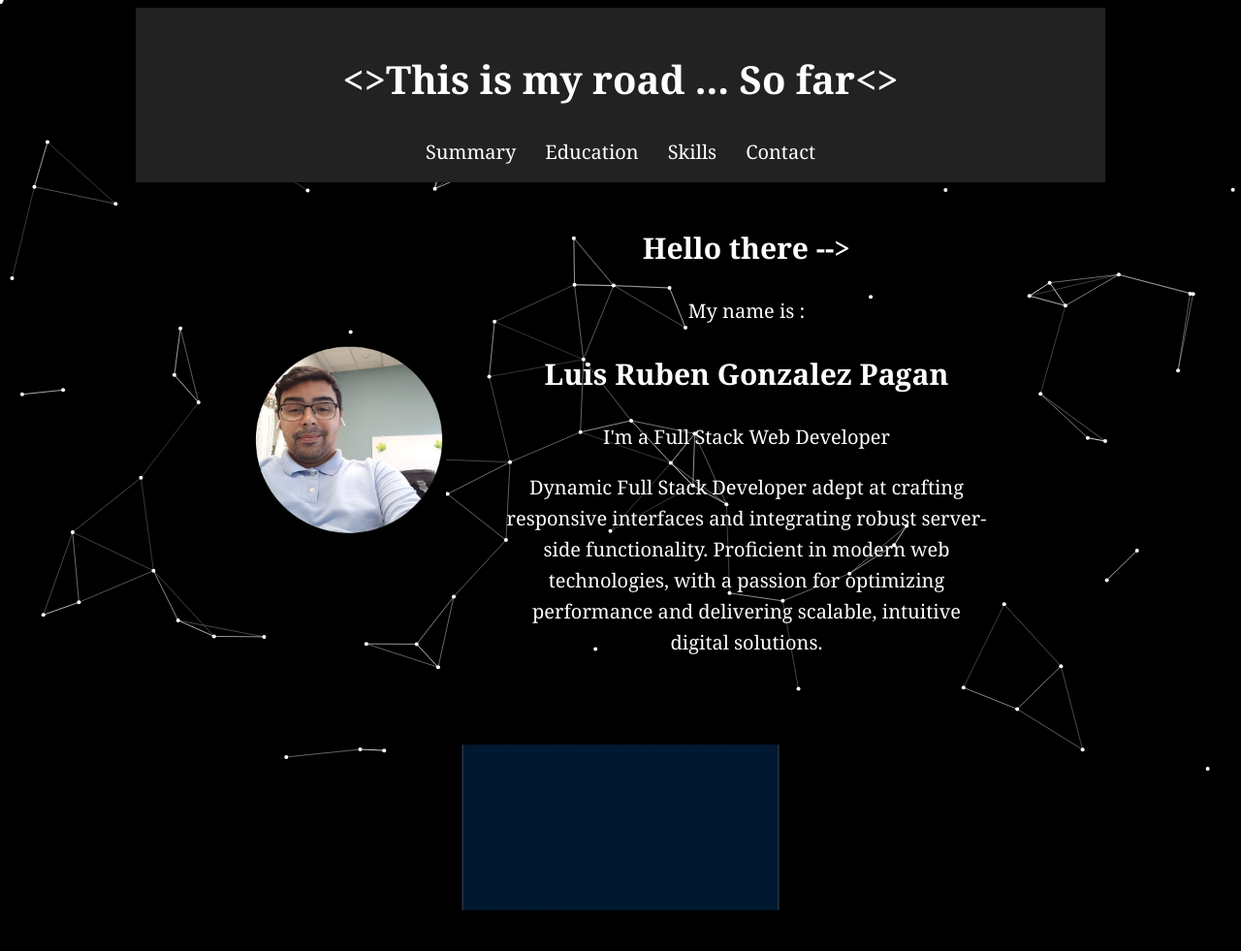
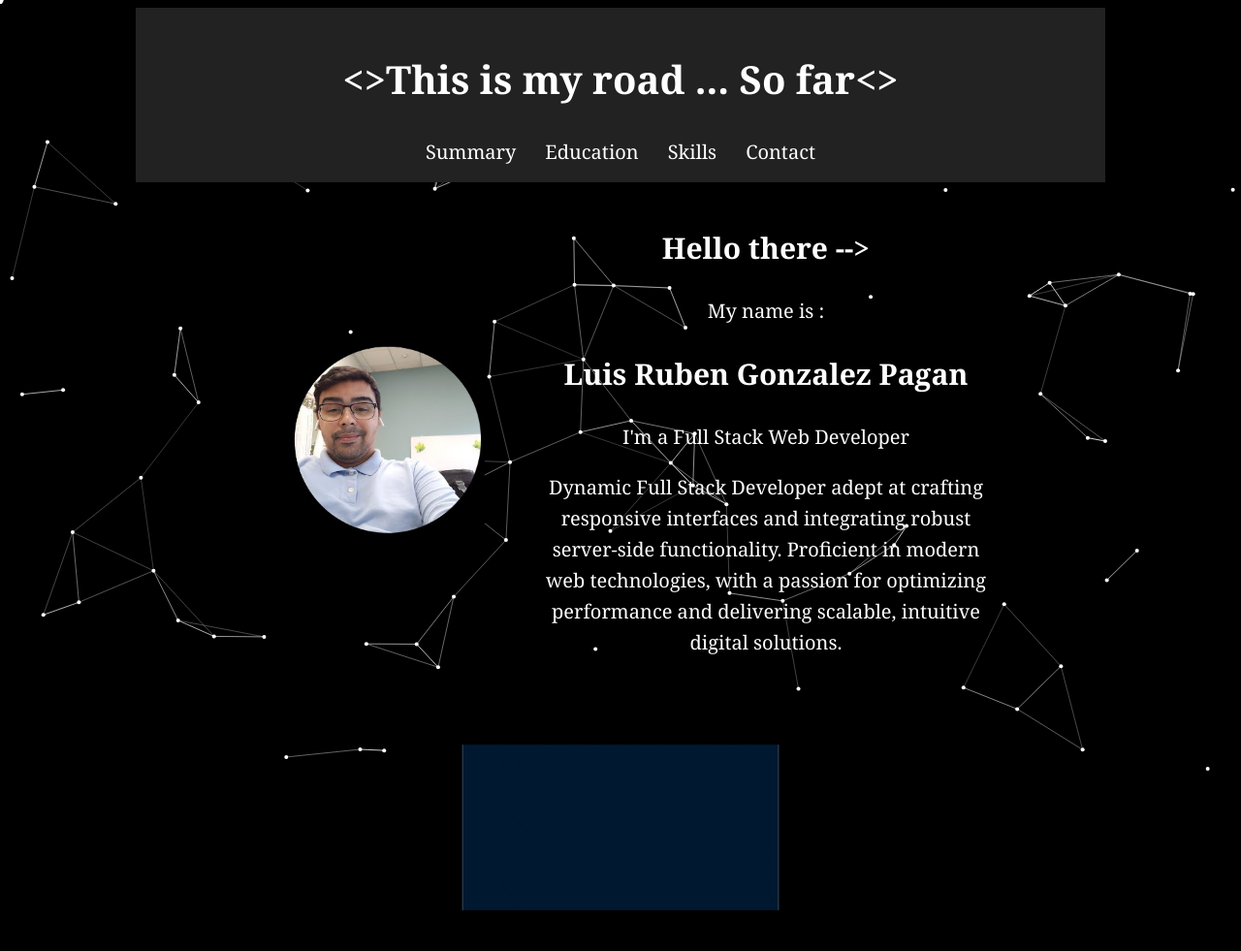
Before and after one commit to Luisru42/Web-Development, a website: page index.html in a window 1280 px wide. Shown: the top 981 px of the page at 97% size. Drawn offline with Linux system fonts and the light colour scheme.

Commit message:
Add files via upload

```diff
--- a/styles.css
+++ b/styles.css
@@ -312,20 +312,20 @@ img {
         flex-direction: row; /* Arrange items horizontally on larger screens */
         justify-content: center; /* Center the whole section */
         align-items: flex-start; /* Align items to the top of the flex container */
-        text-align: left; /* Align text within this section to the left */
+        text-align: center; /* Align text within this section to the left */
     }
 
     .main-profile-section img {
         flex-shrink: 0; /* Prevent the image from shrinking too much */
         margin-right: 40px; /* Add space to the right of the image */
-        margin-left: 0; /* Override `margin: auto` from global img rule */
+        margin-left: 40px; /* Add space to the left of the image */
         width: 200px; /* Keep original width if desired, or adjust */
         height: auto; /* Maintain aspect ratio */
     }
 
     .profile-info {
         flex-grow: 1; /* Allow the info block to take available space */
-        text-align: left; /* Ensure text is left-aligned on larger screens */
+        text-align: center; /* Ensure text is left-aligned on larger screens */
     }
 }
 
```
